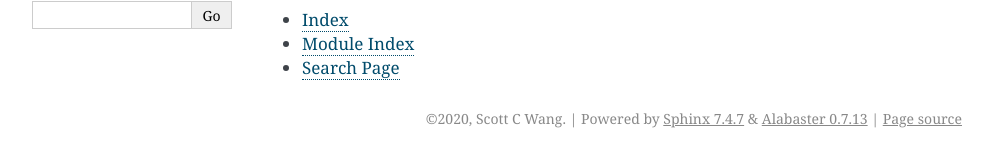
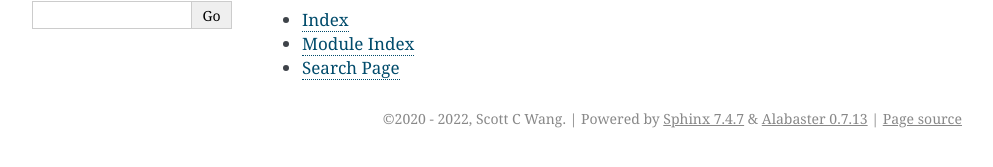
Before and after one commit to scottcwang/openssh_key_parser, a Sphinx documentation site: the page built from docs/index.rst, in a window 1280 px wide. Shown: the part 310-477 px from the top of the page, without its empty margins (148-1141 px from the left). Built offline with Sphinx 7.4.7, drawn with Linux system fonts in a browser that asks for light colours.

Commit message:
Update copyright year

```diff
--- a/docs/conf.py
+++ b/docs/conf.py
@@ -18,7 +18,7 @@ sys.path.insert(0, os.path.abspath('..'))
 # -- Project information -----------------------------------------------------
 
 project = 'openssh_key_parser'
-copyright = '2020, Scott C Wang'  # pylint: disable=redefined-builtin
+copyright = '2020 - 2022, Scott C Wang'  # pylint: disable=redefined-builtin
 author = 'Scott C Wang'
 
 
```
Also changed, not shown: 1 other file.
